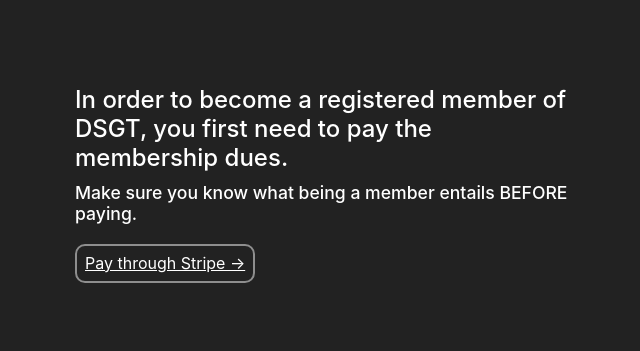
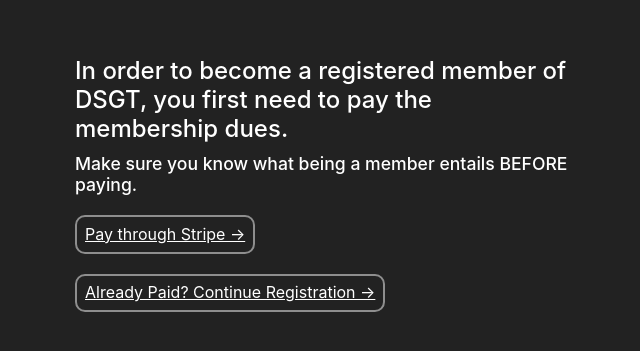
Before and after one commit to DataScience-GT/dsgt-member-portal, a React (Create React App) app in the folder client/: page /Register in a window 1280 px wide. Shown: the part 211-562 px from the top of the page, without its empty margins (315-955 px from the left). Built offline with nearby package versions, Linux system fonts and the light colour scheme.

Commit message:
Update Register.tsx
added 'already paid?' button

```diff
--- a/client/src/Pages/Register/Register.tsx
+++ b/client/src/Pages/Register/Register.tsx
@@ -2256,6 +2256,12 @@
               >
                 Pay through Stripe →
               </a>
+              <a
+                className={styles.Link}
+                href="/register?payment_status=completed"
+              >
+                Already Paid? Continue Registration →
+              </a>
             </FlexColumn>
           </div>
         </FlexRow>
```
